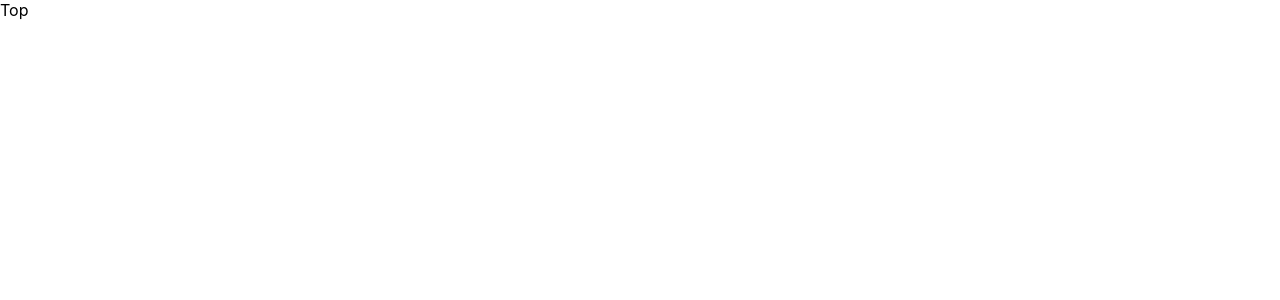
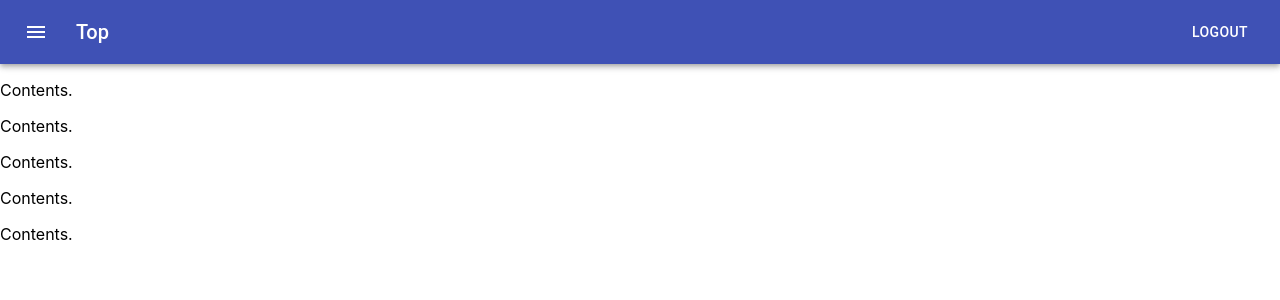
Before and after one commit to ozaki25/apollo, a React (Create React App) app: page /top in a window 1280 px wide. Shown: the top 300 px of the page. Built offline with nearby package versions, Linux system fonts and the light colour scheme.

Commit message:
create header

```diff
--- a/src/components/Top.js
+++ b/src/components/Top.js
@@ -1,11 +1,51 @@
-import React from 'react'
 
-function Top(){
-    return(
-        <div>
+import React from 'react';
+import { makeStyles } from '@material-ui/core/styles';
+import AppBar from '@material-ui/core/AppBar';
+import Toolbar from '@material-ui/core/Toolbar';
+import Typography from '@material-ui/core/Typography';
+import Button from '@material-ui/core/Button';
+import IconButton from '@material-ui/core/IconButton';
+import MenuIcon from '@material-ui/icons/Menu';
+
+const useStyles = makeStyles(theme => ({
+  root: {
+    flexGrow: 1,
+  },
+  menuButton: {
+    marginRight: theme.spacing(2),
+  },
+  title: {
+    flexGrow: 1,
+  },
+}));
+
+function Top() {
+  const classes = useStyles();
+
+  return (
+      <React.Fragment>
+    <div className={classes.root}>
+      <AppBar position="static">
+        <Toolbar>
+          <IconButton edge="start" className={classes.menuButton} color="inherit" aria-label="menu">
+            <MenuIcon />
+          </IconButton>
+          <Typography variant="h6" className={classes.title}>
             Top
-        </div>
-    )
+          </Typography>
+          <Button color="inherit">LogOut</Button>
+        </Toolbar>
+      </AppBar>
+    </div>
+    <div>
+        <p> Contents. </p>
+        <p> Contents. </p>
+        <p> Contents. </p>
+        <p> Contents. </p>
+        <p> Contents. </p>
+    </div>
+    </React.Fragment>
+  );
 }
-
 export default Top
```
